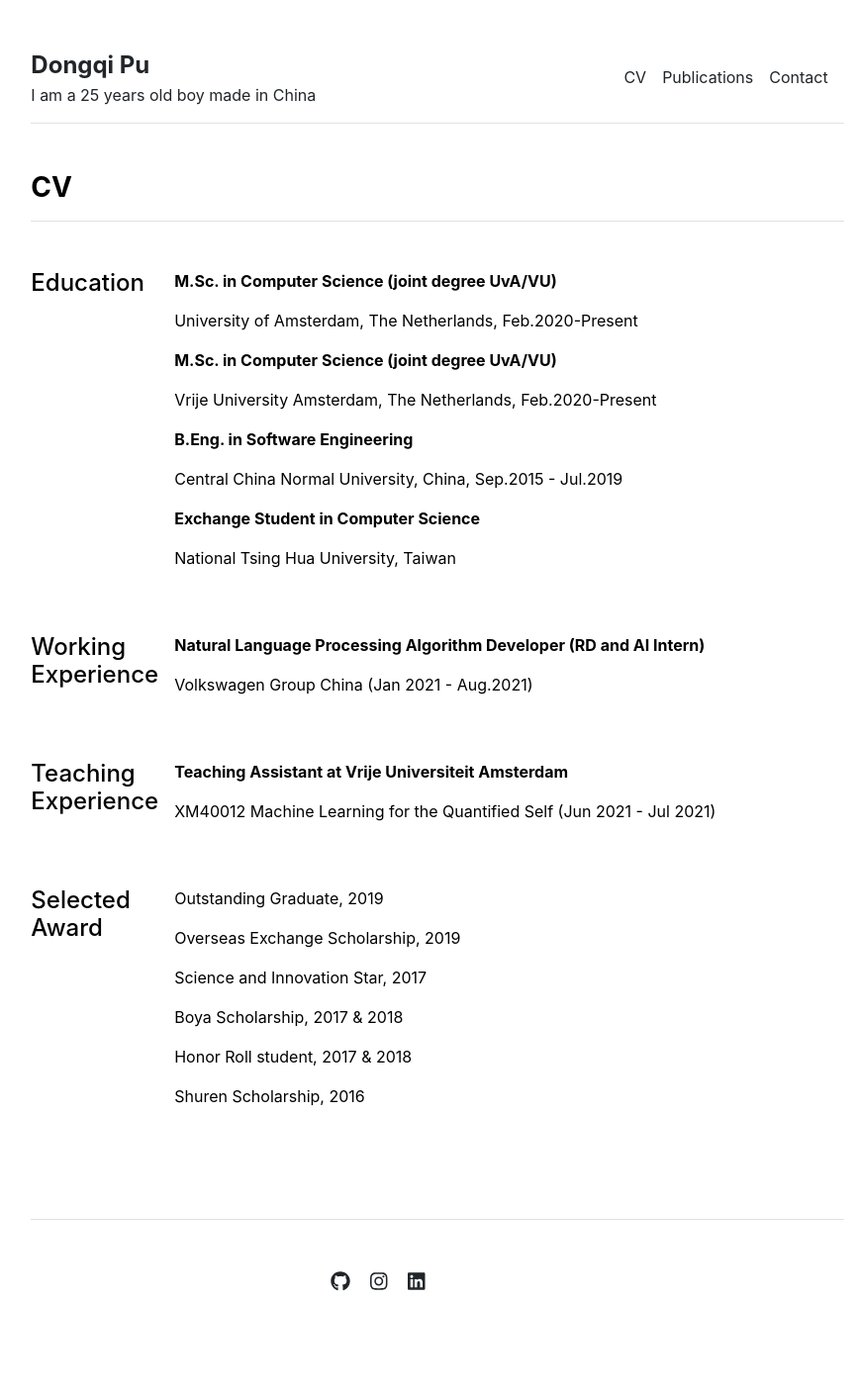
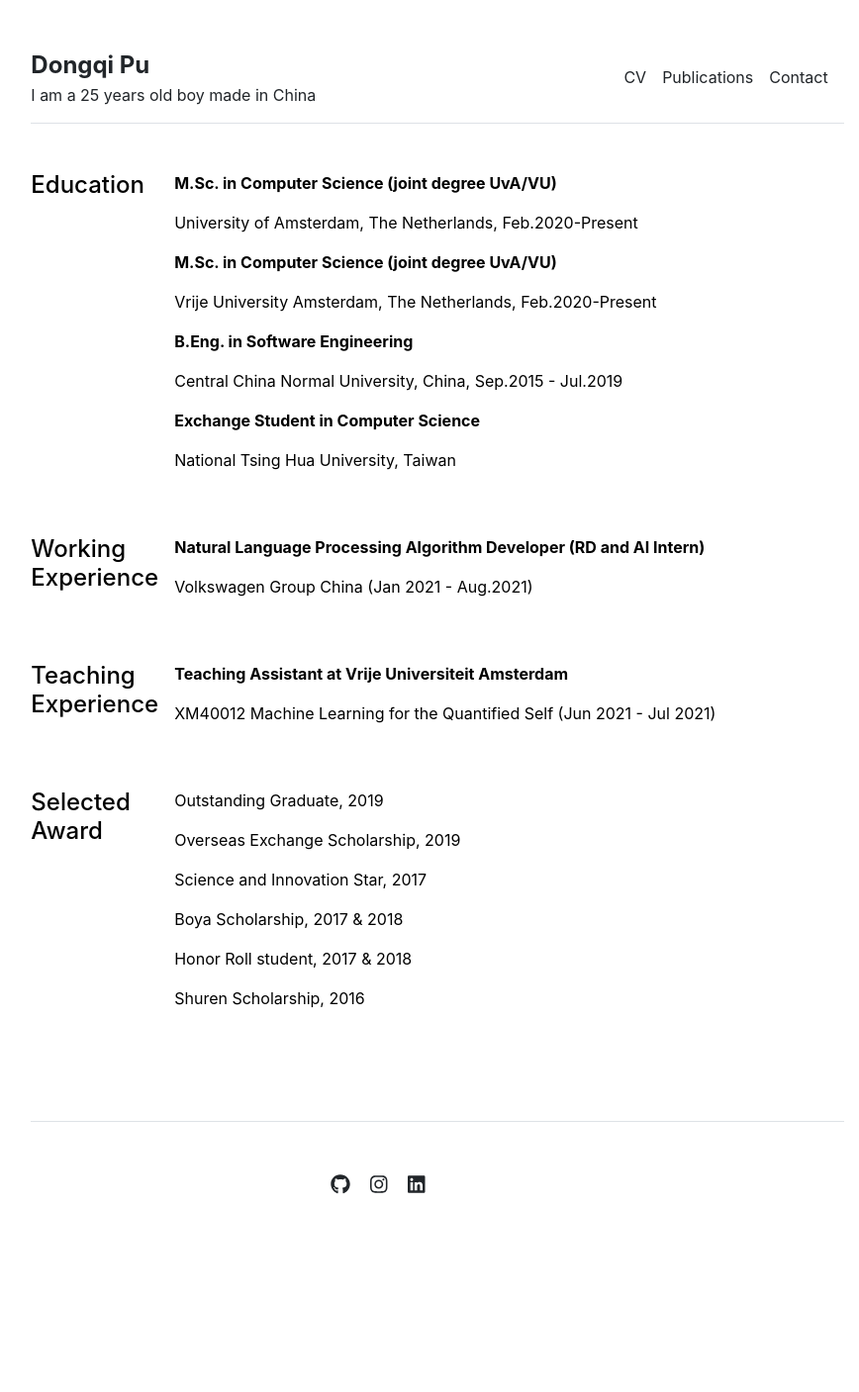
Before and after one commit to pudongqi/pudongqi.github.io, a Jekyll site: the page built from cv.md, in a window 1280 px wide. Shown: the whole page at 99% size, without its empty margins (198-1066 px from the left). Built offline with Jekyll 4.4.1, drawn with Linux system fonts in a browser that asks for light colours; after the commit the page ends 1308 px from its top, so only the background shows below that.

Commit message:
no message

```diff
--- a/_layouts/cv.html
+++ b/_layouts/cv.html
@@ -6,7 +6,7 @@ layout: default
 
 <div class="row g-5 mb-5">
   <div>
-    <h3 class="fw-bold border-bottom pb-3 mb-5">CV</h3>
+<!--    <h3 class="fw-bold border-bottom pb-3 mb-5">CV</h3>-->
 
     <div class="row g-5 mb-5">
       <div class="col-md-2">
@@ -54,6 +54,5 @@ layout: default
         {% endfor %}
       </div>
     </div>
-
   </div>
 </div>
```
